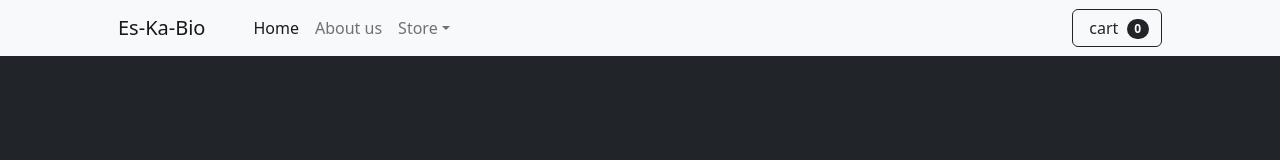
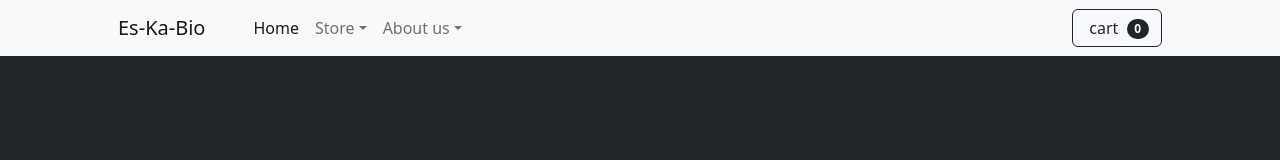
Before and after one commit to PPROF2-2022ProgWeb/g25-aula2-dpto-com-g25, an Angular app: page / in a window 1280 px wide. Shown: the top 160 px of the page. Built offline with nearby package versions, Linux system fonts and the light colour scheme.

Commit message:
agrego_menu_aboutUs

```diff
--- a/package.json
+++ b/package.json
@@ -18,6 +18,7 @@
     "@angular/platform-browser": "~13.3.0",
     "@angular/platform-browser-dynamic": "~13.3.0",
     "@angular/router": "~13.3.0",
+    "all": "0.0.0",
     "bootstrap": "^5.2.0-beta1",
     "eslint": "^8.18.0",
     "rxjs": "~7.5.0",
--- a/src/app/layouts/navbar/navbar.component.html
+++ b/src/app/layouts/navbar/navbar.component.html
@@ -5,7 +5,6 @@
         <div class="collapse navbar-collapse" id="navbarSupportedContent">
             <ul class="navbar-nav me-auto mb-2 mb-lg-0 ms-lg-4">
                 <li class="nav-item"><a class="nav-link active" aria-current="page" href="#!">Home</a></li>
-                <li class="nav-item"><a class="nav-link" href="../../../assets/Infographic.pdf" target="_blank">About us</a></li>
                 <li class="nav-item dropdown">
                     <a class="nav-link dropdown-toggle" id="navbarDropdown" href="#" role="button" data-bs-toggle="dropdown" aria-expanded="false">Store</a>
                     <ul class="dropdown-menu" aria-labelledby="navbarDropdown">
@@ -13,6 +12,15 @@
                         <li><hr class="dropdown-divider" /></li>
                         <li><a class="dropdown-item" href="#!">Popular Items</a></li>
                         <li><a class="dropdown-item" href="#!">New Arrivals</a></li>
+                    </ul>
+                </li>
+                <li class="nav-item dropdown">
+                    <a class="nav-link dropdown-toggle" id="navbarDropdown" href="#" role="button" data-bs-toggle="dropdown" aria-expanded="false">About us</a>
+                    <ul class="dropdown-menu" aria-labelledby="navbarDropdown">
+                        <li><a class="dropdown-item" href="#!"></a></li>
+                        <li><hr class="dropdown-divider" /></li>
+                        <li><a class="dropdown-item" href="../../../assets/Infographic.pdf">Infographic</a></li>
+                        <li><a class="dropdown-item" href="../../../assets/tareas_ingles.pdf">Tasks performed by the team</a></li>
                     </ul>
                 </li>
             </ul>
```
Also changed, not shown: 2 other files (tests, documents, lock files or other folders).
